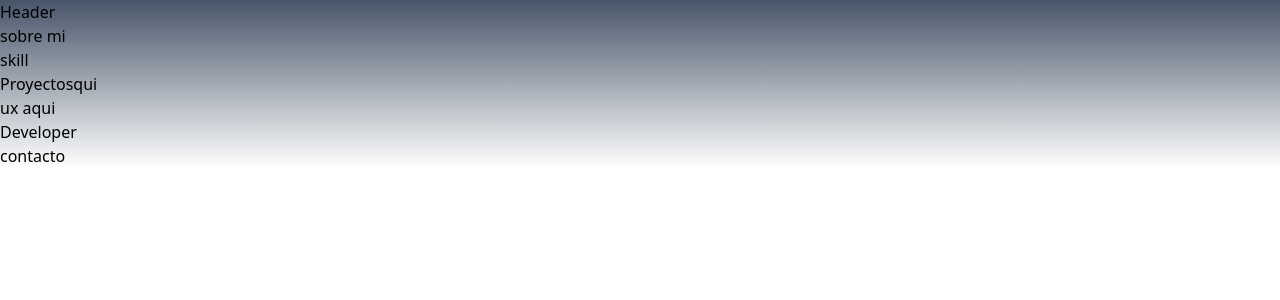
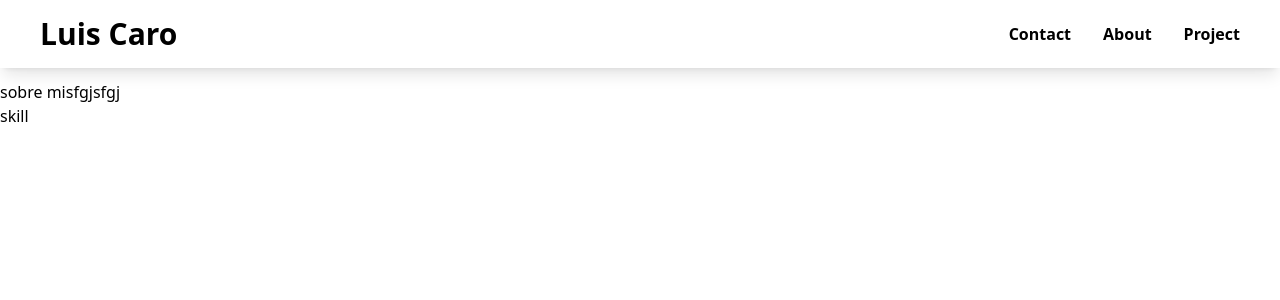
Before and after one commit to LuisCaro92/newPortLc, a React (Create React App) app: page / in a window 1280 px wide. Shown: the top 300 px of the page. Built offline with nearby package versions, Linux system fonts and the light colour scheme.

Commit message:
heder creado

```diff
--- a/src/App.js
+++ b/src/App.js
@@ -1,10 +1,13 @@
 import Home from './Home';
+import Header from './componentes/Header';
 import './App.css';
 
 function App() {
   return (
-    <div className="App bg-gradient-to-b bg-cover w-full from-slate-600">
-    <Home/>
+    // Para poder generar un color degradante usar  bg-gradient-to-b from-slate-700
+    <div className="App">
+      <Header/>
+    <Home />
     </div>
   );
 }
--- a/src/Home.js
+++ b/src/Home.js
@@ -1,18 +1,18 @@
 import About from "./componentes/About";
-import Contact from "./componentes/Contact";
-import Footer from "./componentes/Footer";
-import Header from "./componentes/Header";
-import Projects from "./componentes/Project/Projects";
+//import Contact from "./componentes/Contact";
+//import Footer from "./componentes/Footer";
+//import Projects from "./componentes/Project/Projects";
 
 const Home = ()=>{
 
     return(
+        //<Projects className="mb-20 "/>
+        //<Contact className="mb-20 "/>
+        //<Footer className="mb-20 "/>
         <div className="">
-            <Header/>
+
             <About/>
-            <Projects/>
-            <Contact/>
-            <Footer/>
+
 
         </div>
     )
--- a/src/componentes/About.js
+++ b/src/componentes/About.js
@@ -3,8 +3,8 @@ import Skill from "./Skill";
 const About =()=>{
 
     return (
-        <div>
-            sobre mi
+        <div className="mt-20">
+            sobre misfgjsfgj
             <Skill/>
         </div>
     )
--- a/src/componentes/Footer.js
+++ b/src/componentes/Footer.js
@@ -3,7 +3,7 @@
 const Footer =()=>{
 
     return  (
-        <div></div>
+        <div className="text-black flex items-center content-center justify-center">Todos los derechos reservados @Luis Caro</div>
     )
 };
 
--- a/src/componentes/Header.js
+++ b/src/componentes/Header.js
@@ -1,17 +1,25 @@
+const Header = () => {
+  return (
+    <div className="shadow-lg w-full fixed top-0 left-0 ">
+      <div className="sm:px-10 py-4 px-7 sm:flex justify-between items-center">
+        <div className="flex text-3xl cursor-pointer items-center gap-2">
+          <span className="font-bold">Luis Caro </span>
+        </div>
+        <div className="flex pl-9 md:pl-0 font-semibold">
+          <div className="w-7 h-7  right-8 top-6 cursor-pointer sm:hidden"></div>
 
-
-const Header =()=>{
-
-
-    return(
-        <div>
-            <div>
-                <nav>
-                    Header
-                </nav>
-            </div>
+          <ul
+            className={`sm:flex pl-9 sm:pl-0 sm:items-center sm:pb-0 pb-12  sm:static sm:z-auto z-[-1] left-0 w-full transition-all duration-500 ease-in
+         `}
+          >
+            <li className="my-7 sm:my-0 sm:ml-8">Contact</li>
+            <li className="my-7 sm:my-0 sm:ml-8">About</li>
+            <li className="my-7 sm:my-0 sm:ml-8">Project</li>
+          </ul>
         </div>
-    )
-}
+      </div>
+    </div>
+  );
+};
 
 export default Header;
```
